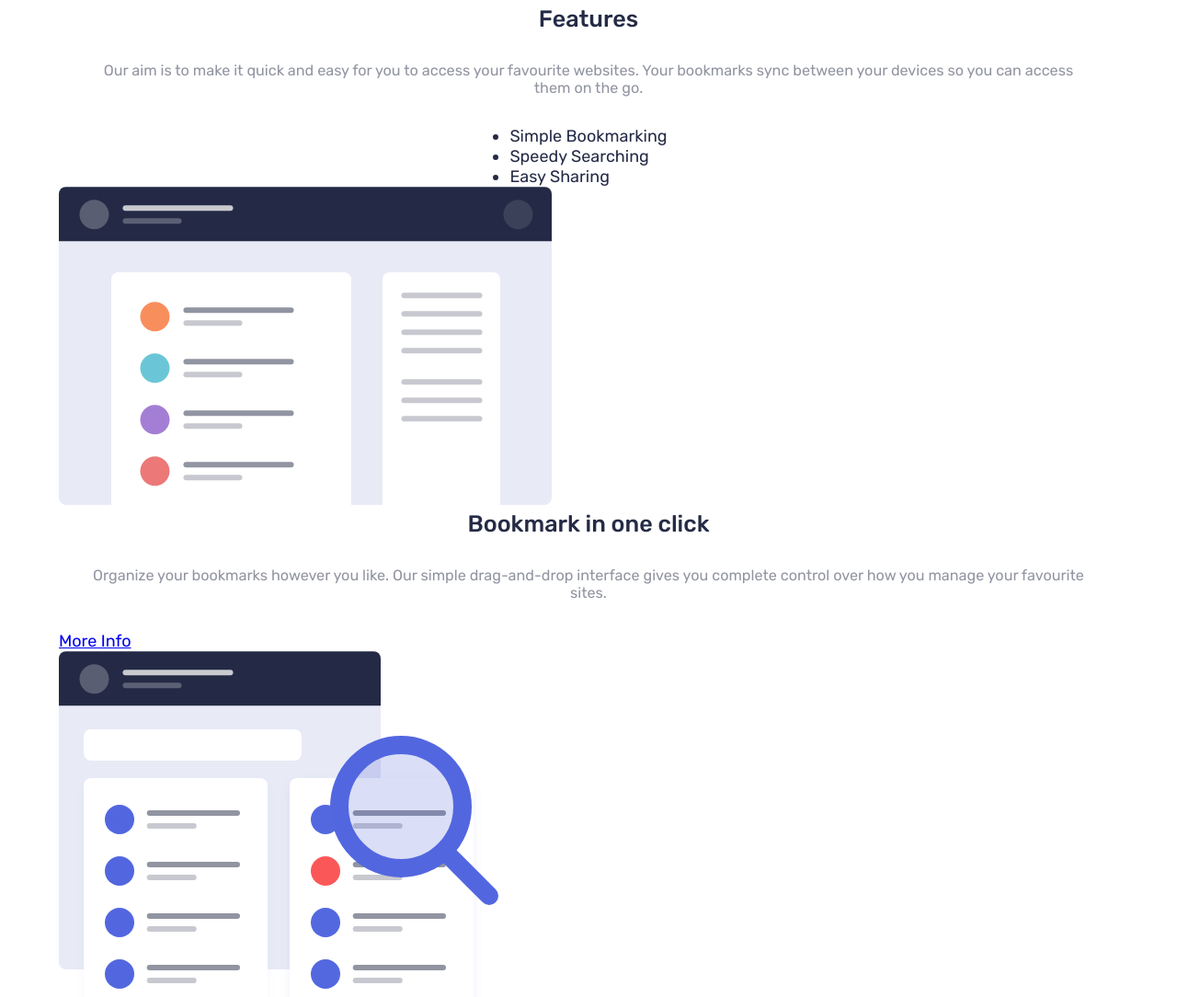
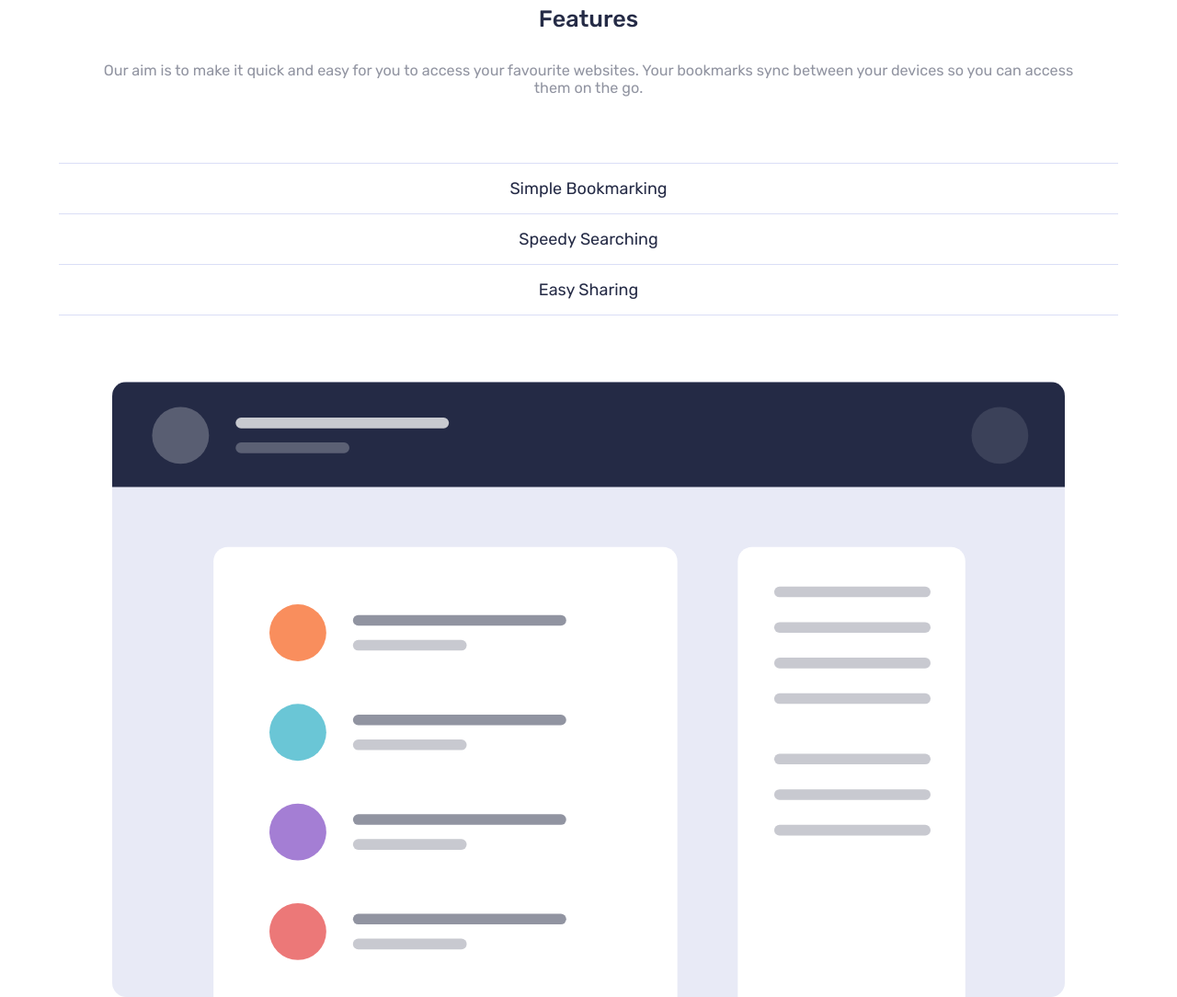
Before and after one commit to sheriallisdev/bookmark-landing-page, a website: page index.html in a window 1280 px wide. Shown: the part 1380-2464 px from the top of the page at 92% size. Drawn offline with nearby package versions, Linux system fonts and the light colour scheme; files that its build step writes are made by us from their sources.

Commit message:
Add styling features section

```diff
--- a/index.html
+++ b/index.html
@@ -53,9 +53,9 @@
             Your bookmarks sync between your devices so you can access them on the go.
           </p>
         </header>
-        <div>
+        <div class="features-nav__wrapper">
           <nav>
-            <ul>
+            <ul class="features-nav">
               <li class="features-nav__item features-nav__item--active">Simple Bookmarking</li>
               <li class="features-nav__item">Speedy Searching</li>
               <li class="features-nav__item">Easy Sharing</li>
@@ -63,7 +63,7 @@
           </nav>
         </div>
         <div class="features__tab features__tab--active">
-          <img src="./images/illustration-features-tab-1.svg" alt="">
+          <img src="./images/illustration-features-tab-1.svg" class="features__img" alt="">
           <div class="features__desc">
             <h2>
               Bookmark in one click
@@ -74,10 +74,11 @@
               gives you complete control over how you manage your favourite sites.
             </p>
 
-            <a href="#" class="btn">More Info</a>
+            <a href="#" class="btn btn-primary">More Info</a>
           </div>
+        </div>
         <div class="features__tab">
-          <img src="./images/illustration-features-tab-2.svg" alt="">
+          <img src="./images/illustration-features-tab-2.svg" class="features__img"  alt="">
           <div class="features__desc">
             <h2>
               Intelligent search
@@ -88,10 +89,11 @@
               No need to trawl through all of your bookmarks.
             </p>
 
-            <a href="#" class="btn">More Info</a>
+            <a href="#" class="btn btn-primary">More Info</a>
           </div>
+        </div>
         <div class="features__tab">
-          <img src="./images/illustration-features-tab-3.svg" alt="">
+          <img src="./images/illustration-features-tab-3.svg" class="features__img"  alt="">
           <div class="features__desc">
             <h2>
               Share your bookmarks
@@ -101,7 +103,7 @@
               link that you can send at the click of a button.
             </p>
 
-            <a href="#" class="btn">More Info</a>
+            <a href="#" class="btn btn-primary">More Info</a>
           </div>
         </div>
       </section>
--- a/src/scss/layout/_features.scss
+++ b/src/scss/layout/_features.scss
@@ -0,0 +1,40 @@
+.features {
+  &-nav{
+    display: flex;
+    flex-direction: column;
+    list-style: none;
+    text-align: center;
+    margin-top: 40px;
+    margin-bottom: 72px;
+    &__wrapper{
+      width: 100%;
+    }
+
+    &__item{
+      padding: 16px;
+      border-top: 1px solid rgba(73, 93, 207, .2);
+      width: 100%;
+      &:last-child{
+        border-bottom: 1px solid rgba(73, 93, 207, .2);
+      }
+    }
+  }
+
+  &__tab {
+    display: flex;
+    flex-direction: column;
+    align-items: center;
+    margin-bottom: 140px;
+  }
+
+  &__desc{
+    display: flex;
+    flex-direction: column;
+    align-items: center;
+  }
+
+  &__img {
+    width: 90%;
+    margin-bottom: 70px;
+  }
+}
```
